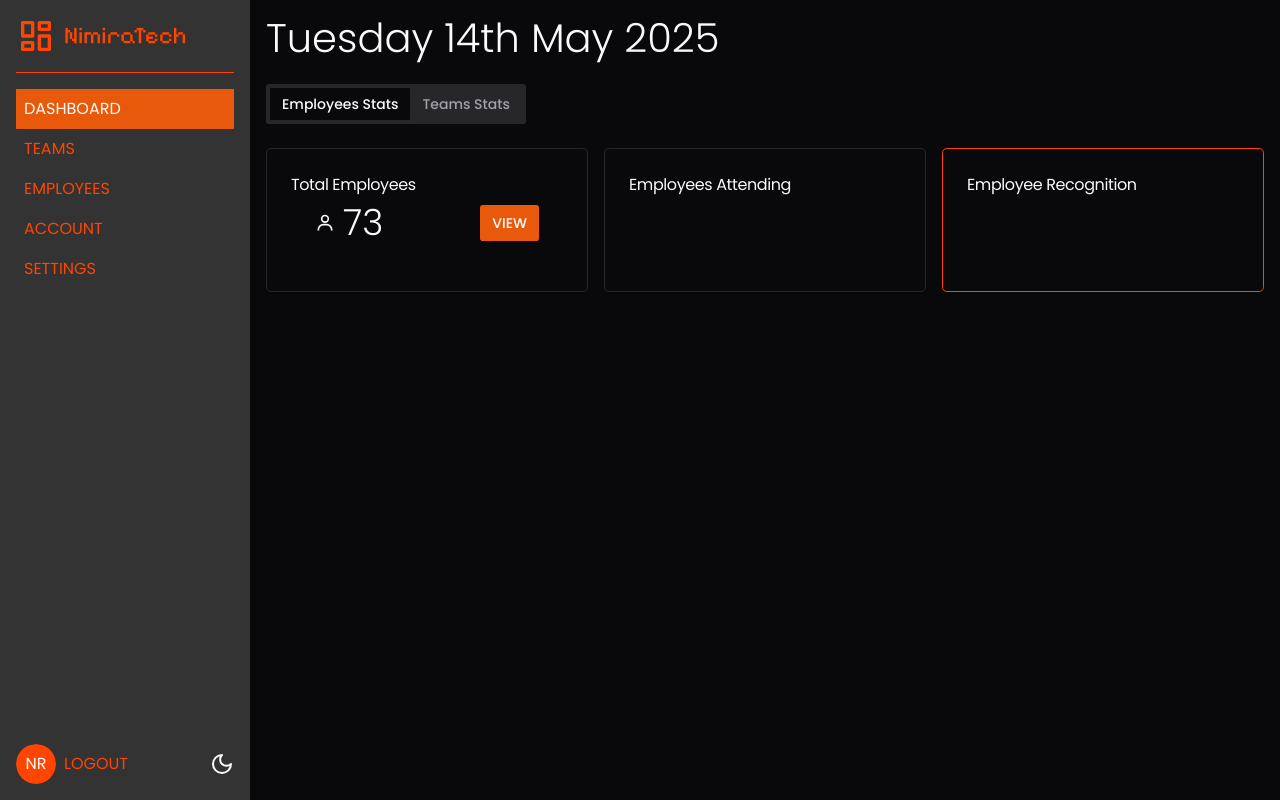
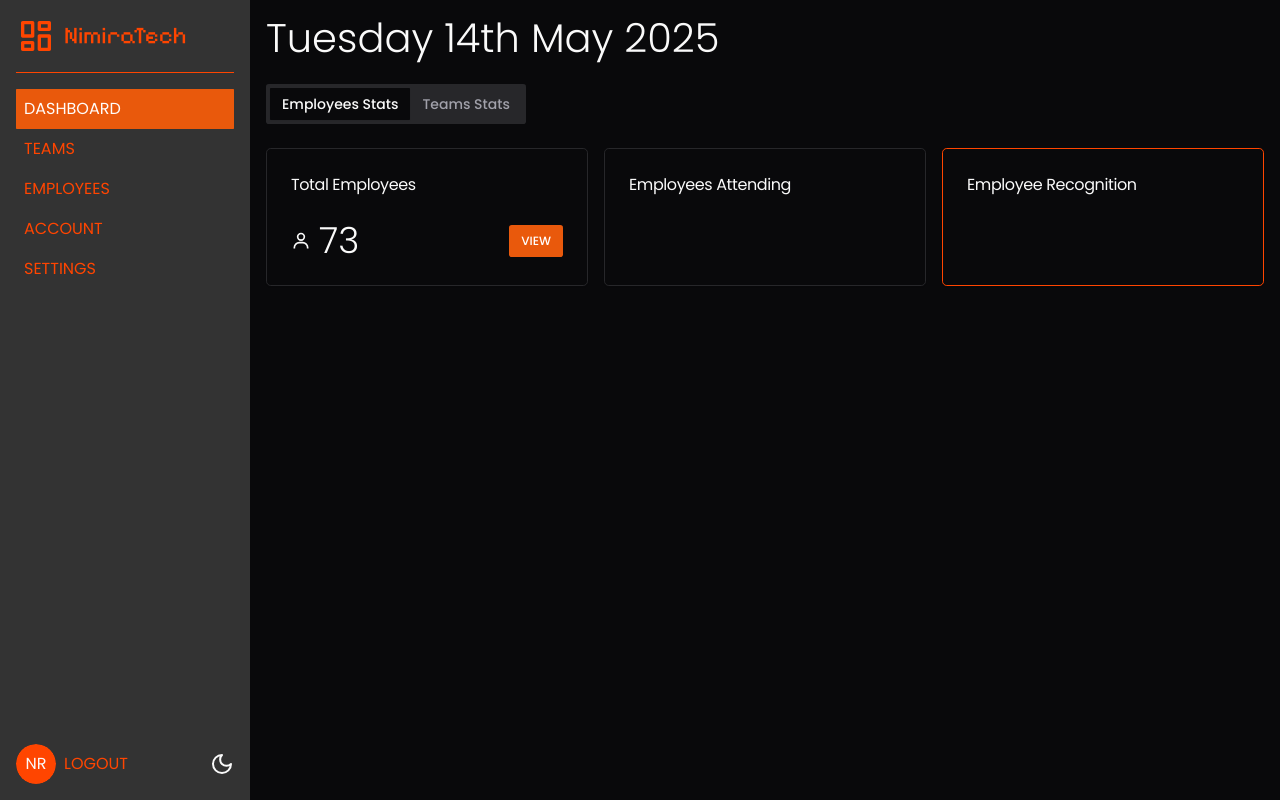
Before and after one commit to Nimira43/NT-Dashboard, a Next.js app: page /dashboard in a window 1280 px wide. Built offline with nearby package versions, Linux system fonts and the light colour scheme.

Commit message:
Corrected mistake with CardHeader ending tag.

```diff
--- a/app/dashboard/components/employees-stats.tsx
+++ b/app/dashboard/components/employees-stats.tsx
@@ -11,6 +11,7 @@ export default function EmployeesStats() {
           <CardTitle className='font-normal text-base'>
             Total Employees
           </CardTitle>
+        </CardHeader>
         <CardContent className='flex justify-between items-center'>
           <div className='flex gap-2 items-center'>
             <BiUser className='text-xl' />
@@ -18,7 +19,7 @@ export default function EmployeesStats() {
           </div>
           <div>
             <Button
-                size='sm'
+              size='xs'
               asChild
               className='uppercase'
             >
@@ -29,9 +30,7 @@ export default function EmployeesStats() {
               </Link>
             </Button>
           </div>
-
         </CardContent>
-        </CardHeader>
       </Card>
       <Card>
         <CardHeader>
```
Lines whose indentation alone changed are shown as unchanged.
